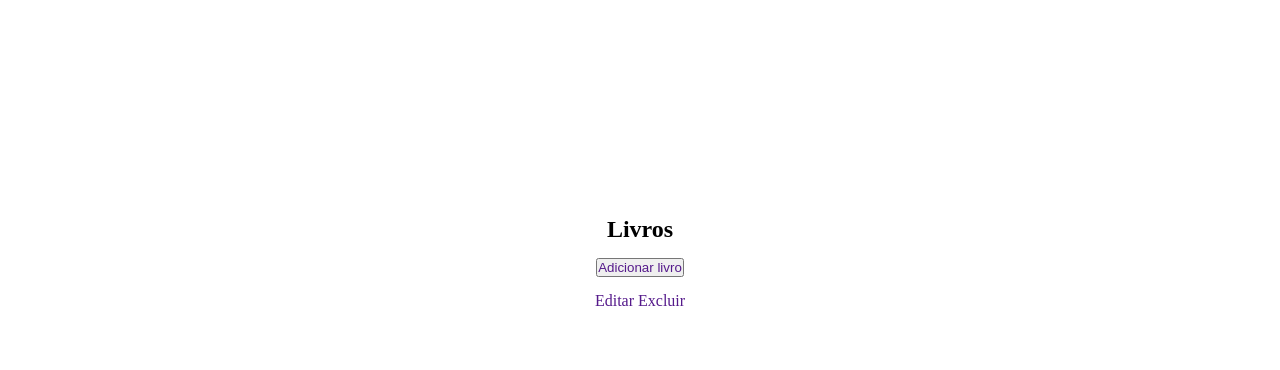
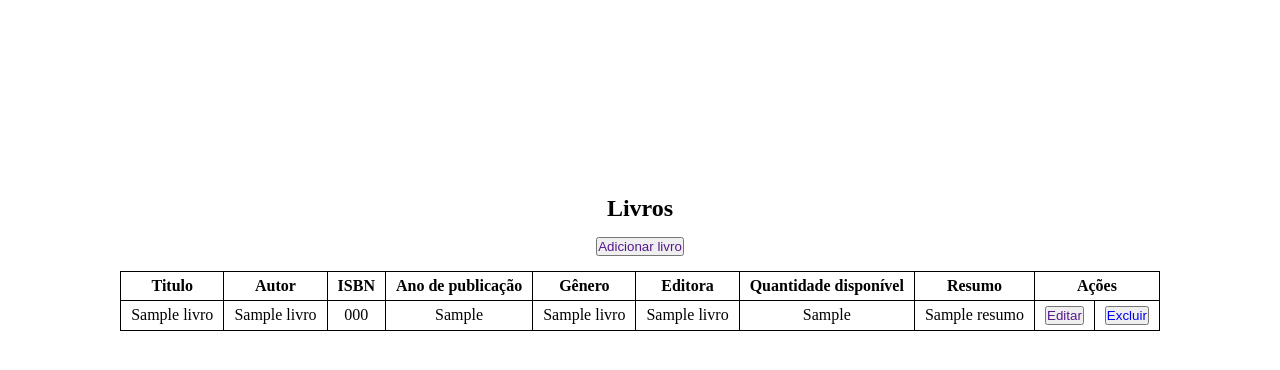
Before and after one commit to anaclaraa1/biblioteca, a Flask app: template templates/livros/listar_livros.html in a window 1280 px wide. Shown: the part 166-536 px from the top of the page. Run offline with Flask 3, Linux system fonts and the light colour scheme; the template is opened without the code that fills it: most values are stand-ins (such as "Sample title", 1, 10 or a date in 2020).

Commit message:
Contruir html para listar livros

```diff
--- a/templates/livros/listar_livros.html
+++ b/templates/livros/listar_livros.html
@@ -11,12 +11,38 @@
 {% block content %}
     <button><a href="">Adicionar livro</a></button>
     {% if livros %}
-        {% for livro in livros %}
-            <div class="livros">
-                <!-- informações -->
-                <a href="">Editar</a>
-                <a href="">Excluir</a>
-            </div>
-        {% endfor %}
+        <table>
+            <thead>
+                <tr>
+                    <th>Titulo</th>
+                    <th>Autor</th>
+                    <th>ISBN</th>
+                    <th>Ano de publicação</th>
+                    <th>Gênero</th>
+                    <th>Editora</th>
+                    <th>Quantidade disponível</th>
+                    <th>Resumo</th>
+                    <th colspan="2">Ações</th>
+                </tr>
+            </thead>
+            <tbody>
+                {% for livro in livros %}
+                    <tr>
+                        <td>{{ livro.Titulo }}</td>
+                        <td>{{ livro.Nome_autor or 'Não há' }} </td>
+                        <td>{{ livro.ISBN }}</td>
+                        <td>{{ livro.Ano_publicacao }}</td>
+                        <td>{{ livro.Nome_genero or 'Não há'  }}</td>
+                        <td>{{ livro.Nome_editora or 'Não há' }}</td>
+                        <td>{{ livro.Quantidade_disponivel }}</td>
+                        <td>{{ livro.Resumo or 'Não há' }}</td>
+                        <td><button><a href="">Editar</a></button></td>
+                        <td><button><a href="{{ url_for('livro.deletar_livros', livro_id=livro.ID_livro) }}">Excluir</a></button></td>
+                    </tr>
+                {% endfor %}
+            </tbody>
+        </table>
+    {% else %}
+        <h2>Não há livros cadastrados</h2>
     {% endif %}
 {% endblock %}
```
